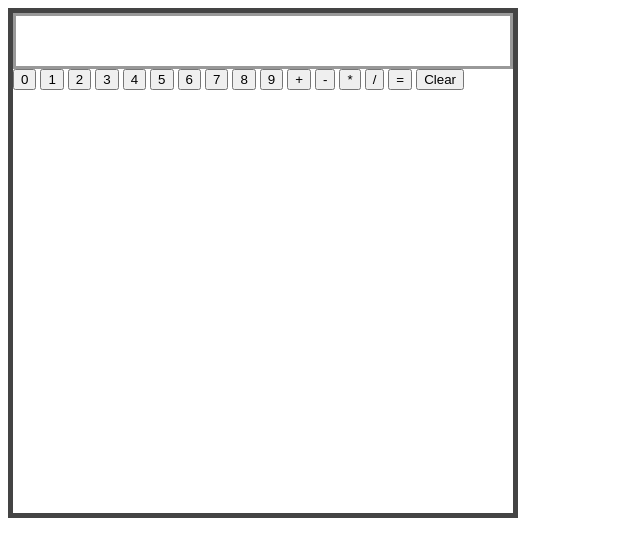
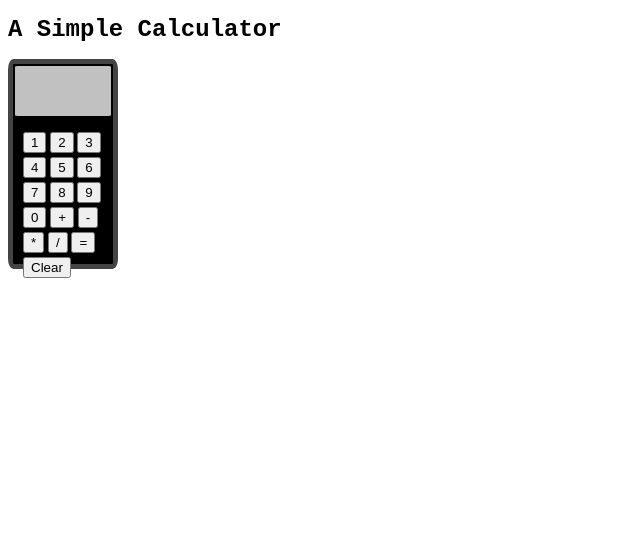
Before and after one commit to lucmorey/calculator, a plain HTML site: page index.html in a window 1280 px wide. Shown: the whole page, without its empty margins (0-640 px from the left). Drawn offline with Linux system fonts and the light colour scheme.

Commit message:
light css added js not working

```diff
--- a/css/styles.css
+++ b/css/styles.css
@@ -1,14 +1,29 @@
 body {
-    background: white;
-
+    background:white;
+}
+h1 {
+    font-family: Courier New, Courier, monospace;
+    font-size: 24px;
 }
 #calculator {
-    width: 500px;
-    height: 500px;
+    width: 100px;
+    height: 200px;
     border: 5px solid #444444;
+    border-radius: 5%;
+    background:#000000;
+
 
 }
 #readout {
     height: 50px;
-    border: 3px solid #999999;
+    border: 2px solid #000000;
+    border-radius: 5%;
+    background: #C1C1C1;
 }
+#buttons {
+    height: 95px;
+    width: 95px;
+    padding: 10px 0 0 10px;
+    font-family: impact;
+
+}
--- a/index.html
+++ b/index.html
@@ -8,10 +8,10 @@
     <link rel="stylesheet" href="css/styles.css">
 </head>
 <body>
+    <h1>A Simple Calculator</h1>
     <div id="calculator">
     <div id="readout"></div>
     <div id="buttons">
-        <button class="digit">0</button>
         <button class="digit">1</button>
         <button class="digit">2</button>
         <button class="digit">3</button>
@@ -21,10 +21,11 @@
         <button class="digit">7</button>
         <button class="digit">8</button>
         <button class="digit">9</button>
-        <button class='operators'>+</button>
-        <button class='operators'>-</button>
-        <button class='operators'>*</button>
-        <button class='operators'>/</button>
+        <button class="digit">0</button>
+        <button class="operators">+</button>
+        <button class="operators">-</button>
+        <button class="operators">*</button>
+        <button class="operators">/</button>
         <button class="equals">=</button>
         <button class="clear">Clear</button>
     </div>
```
Also changed, not shown: js/main.js (+6 -5 lines).
